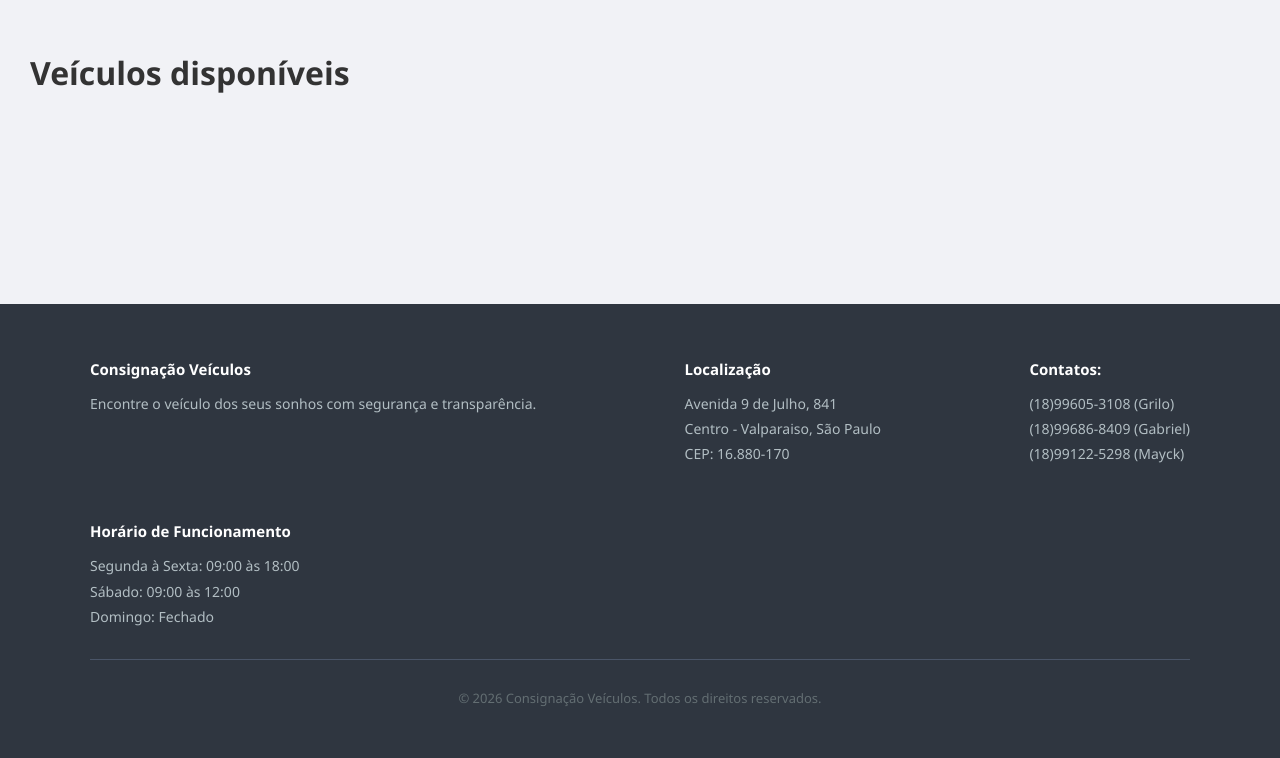
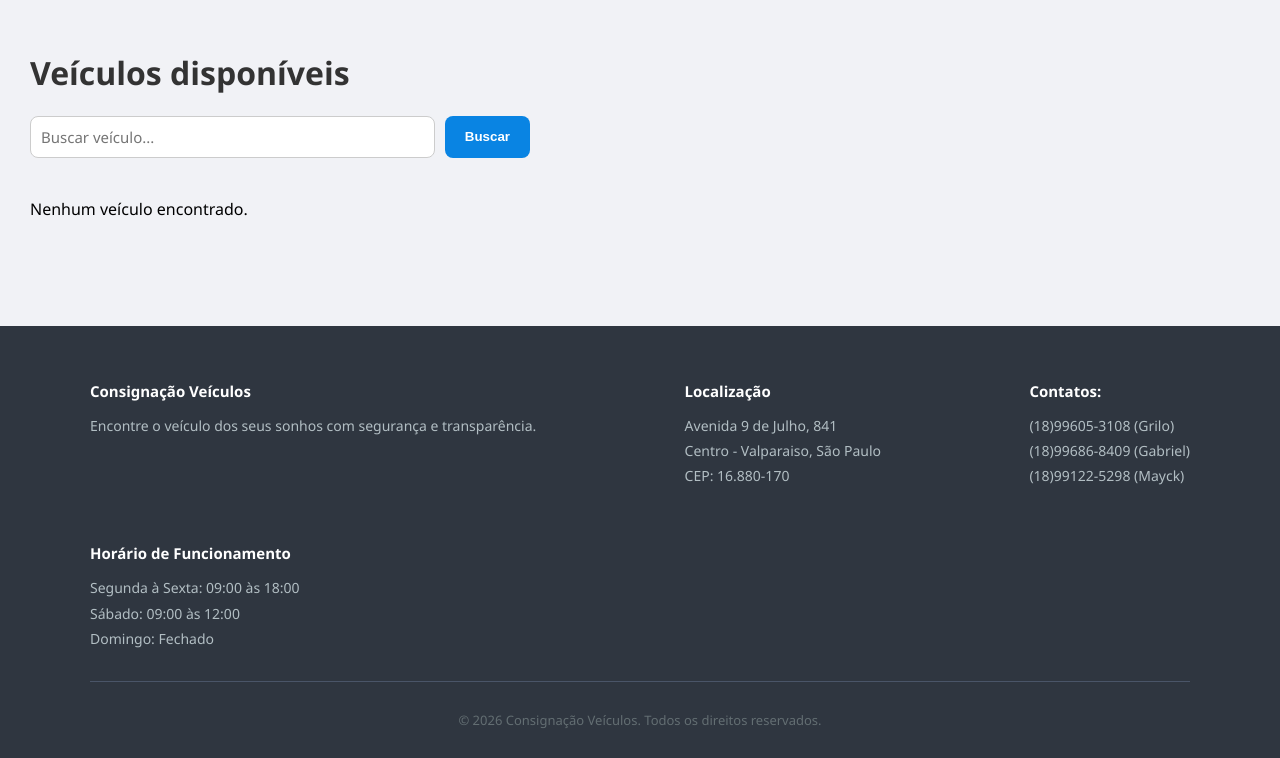
Before and after one commit to HiagoRayuan/PI_Site_de_Consignacao_de_Veiculos, a Flask app: page / in a window 1280 px wide. Shown: the part 64-822 px from the top of the page. Before the commit the page ends 770 px from the top, so only its background shows below. Run offline with Flask 3, Linux system fonts and the light colour scheme; data that the repository does not hold is empty; some libraries are stand-ins or nearby versions.

Commit message:
feat: adiciona campo de busca de veículos na página inicial

```diff
--- a/app.py
+++ b/app.py
@@ -87,9 +87,17 @@ def formatar_data(data):
 def home():
     usuario = None
     if session.get('usuario_id'):
-        usuario = Usuario.query.get(session['usuario_id'])
-    veiculos = Veiculo.query.all()
-    return render_template('index.html', veiculos=veiculos, usuario=usuario)
+        usuario = db.session.get(Usuario, session['usuario_id'])
+
+    busca = request.args.get('busca', '')
+    if busca:
+        veiculos = Veiculo.query.filter(
+            Veiculo.nome.ilike(f'%{busca}%') |
+            Veiculo.descricao.ilike(f'%{busca}%')
+        ).all()
+    else:
+        veiculos = Veiculo.query.all()
+    return render_template('index.html', veiculos=veiculos, usuario=usuario, busca=busca)
 
 @app.route('/registro', methods=['GET', 'POST'])
 def registro():
@@ -250,6 +258,56 @@ def excluir_veiculo(id):
     db.session.commit()
 
     return redirect('/admin/veiculos')
+
+@app.route('/admin/usuarios')
+def admin_usuarios():
+    if not session.get('is_admin'):
+        return redirect('/')
+
+    busca = request.args.get('busca', '')
+    if busca:
+        usuarios = Usuario.query.filter(
+            Usuario.nome.ilike(f'%{busca}%') |
+            Usuario.email.ilike(f'%{busca}%')
+        ).all()
+    else:
+        usuarios = Usuario.query.all()
+
+    return render_template('admin/usuarios.html', usuarios=usuarios, busca=busca)
+
+@app.route('/admin/usuarios/excluir/<int:id>', methods=['POST'])
+def excluir_usuario(id):
+    if not session.get('is_admin'):
+        return redirect('/')
+
+    usuario = db.session.get(Usuario, id)
+
+    if usuario.is_admin:
+        flash('Não é possível excluir um administrador!', 'erro')
+        return redirect('/admin/usuarios')
+
+    db.session.delete(usuario)
+    db.session.commit()
+
+    flash('Usuário excluído com sucesso!', 'sucesso')
+    return redirect('/admin/usuarios')
+
+@app.route('/admin/usuarios/toggle-admin/<int:id>', methods=['POST'])
+def toggle_admin(id):
+    if not session.get('is_admin'):
+        return redirect('/')
+
+    usuario = db.session.get(Usuario, id)
+
+    if usuario.id == session['usuario_id']:
+        flash('Você não pode alterar seu próprio status de admin!', 'erro')
+        return redirect('/admin/usuarios')
+
+    usuario.is_admin = not usuario.is_admin
+    db.session.commit()
+
+    flash('Permissões do usuário atualizadas!', 'sucesso')
+    return redirect('/admin/usuarios')
 
 @app.route('/cadastrar', methods=['GET', 'POST'])
 def cadastrar():
--- a/static/css/style.css
+++ b/static/css/style.css
@@ -51,6 +51,28 @@ h1 {
 .btn-nav:hover {
     background: #74b9ff;
 }
+.busca-form {
+    margin-bottom: 24px;
+}
+.busca-container {
+    display: flex;
+    gap: 10px;
+    max-width: 500px;
+}
+.busca-container input {
+    flex: 1;
+    padding: 10px;
+    border: 1px solid #ccc;
+    border-radius: 8px;
+    outline: none;
+    font-family: 'Segoe UI', Arial, sans-serif;
+    font-size: 15px;
+    box-sizing: border-box;
+    transition: 0.2s;
+}
+.busca-container input:focus {
+    border-color: #0984e3;
+}
 .container {
     padding: 30px;
     flex: 1;
@@ -78,6 +100,15 @@ h1 {
 }
 .card-body {
     padding: 15px;
+}
+.card-admin {
+    width: 280px;
+    border: 1px solid #e0e0e0;
+}
+.card-admin:hover {
+    transform: scale(1.03);
+    box-shadow: 0 4px 20px rgba(0,0,0,0.15);
+    border-color: #0984e3;
 }
 .preco {
     color: green;
--- a/templates/index.html
+++ b/templates/index.html
@@ -1,14 +1,13 @@
 {% extends 'base.html' %}
 {% block content %}
-    <!DOCTYPE html>
-    <html lang="pt-br">
-        <head>
-            <meta charset="UTF-8">
-            <title></title>
-            <link rel="stylesheet" href="{{ url_for('static', filename='css/style.css')}}">
-        </head>
-        <body>
     <h1>Veículos disponíveis</h1>
+    <form method="GET" action="/" class="busca-form">
+        <div class="busca-container">
+            <input type="text" name="busca" placeholder="Buscar veículo..." value="{{ busca }}">
+            <button type="submit" class="btn" style="width: auto; padding: 10px 20px;">Buscar</button>
+        </div>
+    </form>
+
     <div class="cards">
         {% for v in veiculos %}
         <div class="card">
@@ -21,8 +20,12 @@
                 </div>
             </div>
         </div>
+        {% else %}
+            {% if busca: %}
+                <p>Nenhum {{ busca }} encontrado.</p>
+            {% else %}
+                <p>Nenhum veículo encontrado.</p>
+            {% endif %}
         {% endfor %}
     </div>
-        </body>
-    </html>
 {% endblock %}
```
Lines whose indentation alone changed are shown as unchanged.
